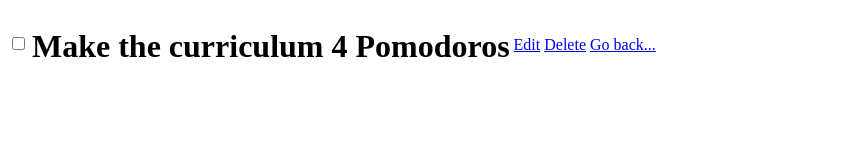
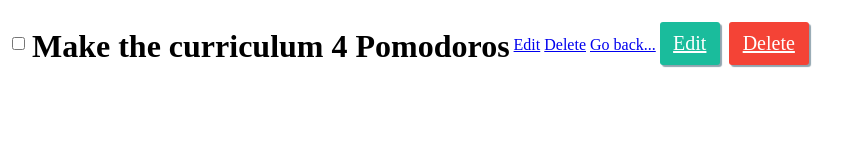
Before and after one commit to fab2000/todo_list_front_end, a plain HTML site: page show.html in a window 1280 px wide. Shown: the whole page, without its empty margins (0-862 px from the left). Drawn offline with Linux system fonts and the light colour scheme.

Commit message:
edit and delete button

```diff
--- a/show.css
+++ b/show.css
@@ -3,4 +3,45 @@ h2{
   vertical-align: middle;
   font-size: 32px;
   margin: 20px 0px;
+}.simple-link{
+  display: block;
+  margin-top: 20px;
+  text-decoration: underline;
+  color: #9E9E9E;
 }
+.simple-link:active{
+  color: #212121;
+}
+#edit-todo-button{
+  display: inline-block;
+  width: 40px;
+  background-color: #1ABC9C;
+  margin-right: 5px;
+  font-size: 20px;
+  text-align: center;
+  color: #FFF;
+  outline: none;
+  border-style: none;
+  padding: 10px;
+  border-radius: 3px;
+  box-shadow: 2px 2px 1px #90A4AE;
+}
+#edit-todo-button:active{
+  box-shadow: 1px 1px 1px #90A4AE;
+}
+#delete-todo-button{
+  display: inline-block;
+  width: 60px;
+  background-color: #F44336;
+  font-size: 20px;
+  text-align: center;
+  color: #FFF;
+  outline: none;
+  border-style: none;
+  padding: 10px;
+  border-radius: 3px;
+  box-shadow: 2px 2px 1px #90A4AE;
+}
+#delete-todo-button:active{
+  box-shadow: 1px 1px 1px #90A4AE;
+}
--- a/show.html
+++ b/show.html
@@ -9,5 +9,8 @@
     <a href="#">Edit</a>
     <a href="#">Delete</a>
     <a href="index.html">Go back...</a>
+       <a href="#" id="edit-todo-button">Edit</a>
+      <a href="#" id="delete-todo-button">Delete</a>
+
   </body>
 </html>
```
Also changed, not shown: index.html (+5 -0 lines), index2.css (+4 -4 lines).
